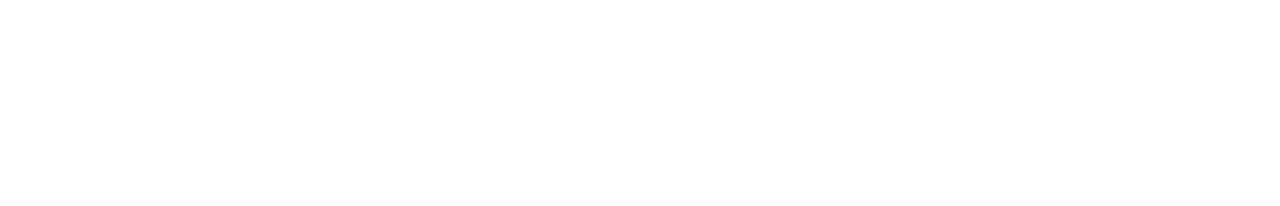
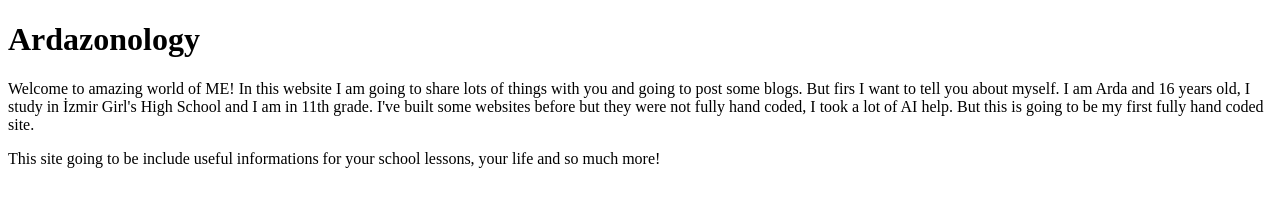
Before and after one commit to arda803/my-portfolio, a plain HTML site: page index.html in a window 1280 px wide. Drawn offline with Linux system fonts and the light colour scheme.

Commit message:
Some minor additions

```diff
--- a/index.html
+++ b/index.html
@@ -3,9 +3,15 @@
 <head>
     <meta charset="UTF-8">
     <meta name="viewport" content="width=device-width, initial-scale=1.0">
-    <title>Document</title>
+    <title>Ardazonology</title>
 </head>
 <body>
-
+    <h1>Ardazonology</h1>
+    <p>Welcome to amazing world of ME! In this website I am going to share lots of things with you and going to post some blogs.
+        But firs I want to tell you about myself. I am Arda and 16 years old, I study in İzmir Girl's High School and I am in 11th grade.
+        I've built some websites before but they were not fully hand coded, I took a lot of AI help. But this is going to be my first fully hand coded site.
+    </p>
+    <p>This site going to be include useful informations for your school lessons, your life and so much more!
+    </p>
 </body>
 </html>
```
